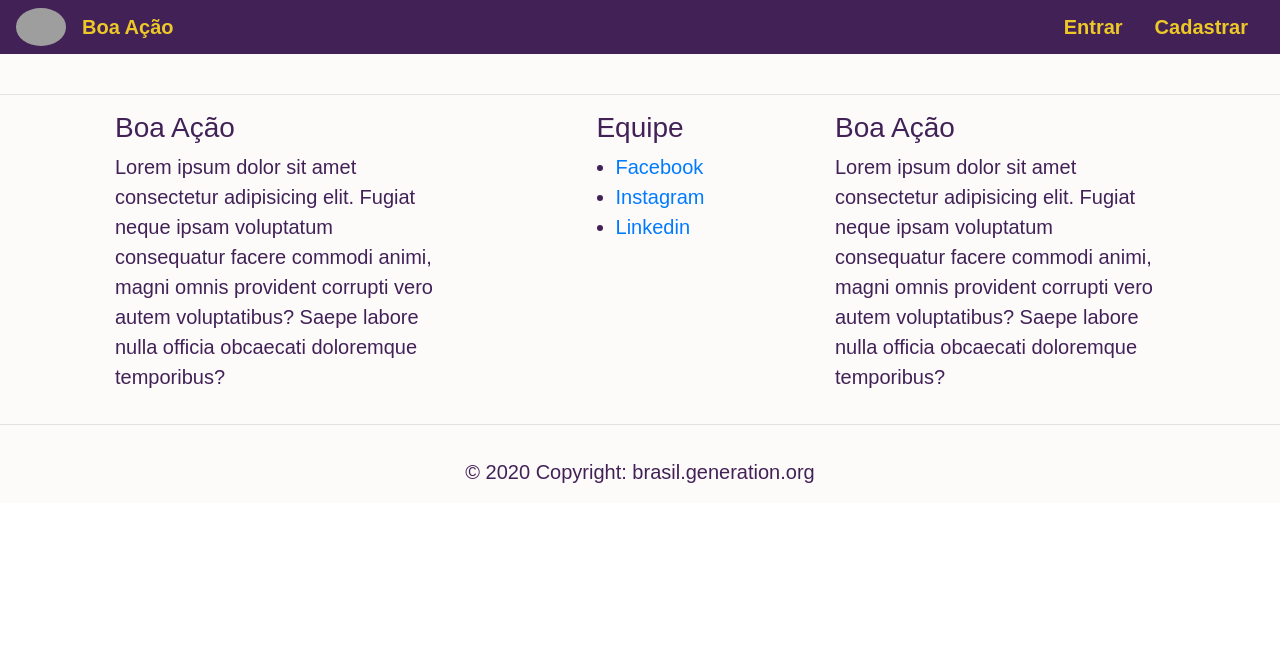
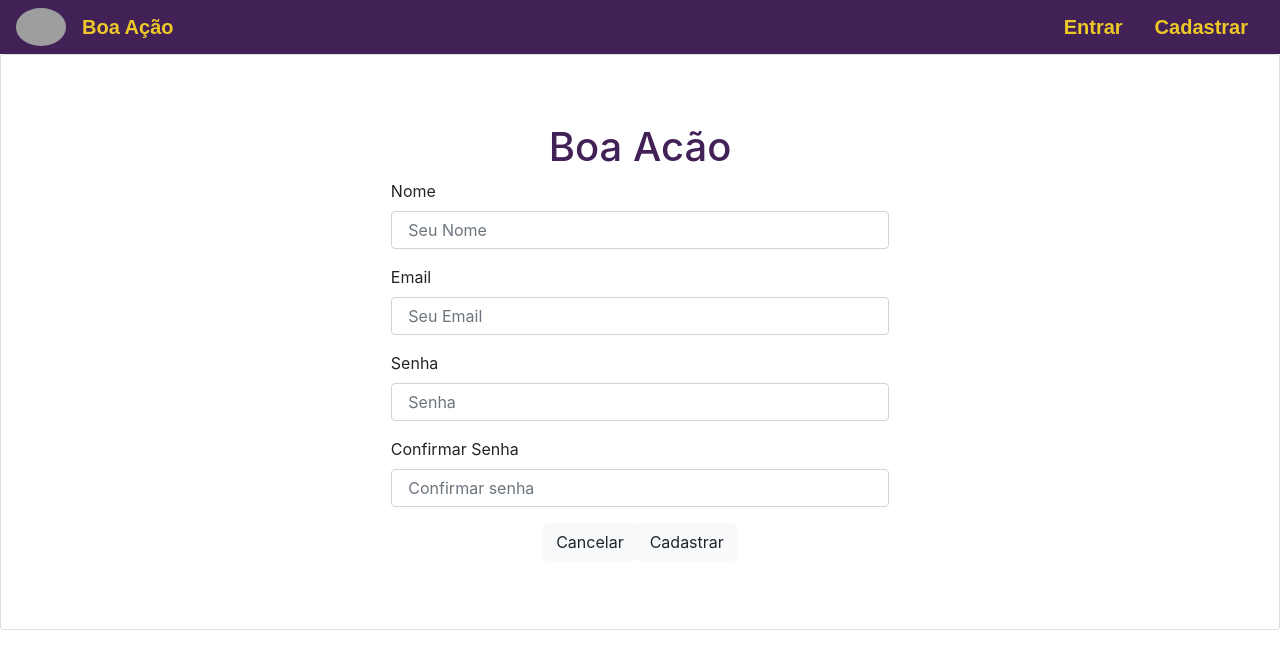
Before and after one commit to andcoelho/BoaAcaoFront, an Angular app: page / in a window 1280 px wide. Shown: the top 668 px of the page. Built offline with nearby package versions, Linux system fonts and the light colour scheme; grey boxes are pictures that could not be loaded.

Commit message:
Cadrastro

```diff
--- a/src/app/app.component.html
+++ b/src/app/app.component.html
@@ -1,2 +1,3 @@
+
 <app-menu></app-menu>
-<app-rodape></app-rodape>
+<app-cadrastrar></app-cadrastrar>
--- a/src/app/app.module.ts
+++ b/src/app/app.module.ts
@@ -5,12 +5,14 @@ import { AppRoutingModule } from './app-routing.module';
 import { AppComponent } from './app.component';
 import { MenuComponent } from './menu/menu.component';
 import { RodapeComponent } from './rodape/rodape.component';
+import { CadrastrarComponent } from './cadrastrar/cadrastrar.component';
 
 @NgModule({
   declarations: [
     AppComponent,
     MenuComponent,
-    RodapeComponent
+    RodapeComponent,
+    CadrastrarComponent
   ],
   imports: [
     BrowserModule,
--- /dev/null
+++ b/src/app/cadrastrar/cadrastrar.component.css
@@ -0,0 +1,13 @@
+.bg-navbar{
+    background-color: #422157;
+}
+
+.text-navbar{
+    color: #EDC927;
+    font-family: arial;
+    font-size: 20px;
+}
+
+a{
+    cursor: pointer;
+}
--- /dev/null
+++ b/src/app/cadrastrar/cadrastrar.component.html
@@ -0,0 +1,50 @@
+
+
+<div class="card">
+    <div class="card-body">
+     <div class="row d-flex justify-content-center ">
+
+
+
+                    <div class="col-md-6 mt-5 mb-5">
+
+                        <div class="row d-flex justify-content-center">
+                            <div class="col-md-10">
+
+                    <h1 class="text-center" style="color: #422157;"> Boa Acão </h1>
+
+              <div class="form-group ">
+                <label for="Nome" > Nome</label>
+                <input class="form-control " type="text" name=" usuario" id="usuario "
+                placeholder=" Seu Nome">
+              </div>
+
+              <div class="form-group ">
+                <label for="usuario" > Email</label>
+                <input class="form-control" type="text" name=" Senha" id="Senha "
+                placeholder=" Seu Email">
+                </div>
+
+
+                    <div class="form-group ">
+                        <label for="senhs" > Senha</label>
+                        <input class="form-control" type="password" name=" Senha" id="Senha "
+                        placeholder=" Senha">
+                        </div>
+
+                        <div class="form-group ">
+                            <label for="confirmSenha" > Confirmar Senha</label>
+                            <input class="form-control" type="password" name=" Confirmar Senha" id=" Confirmar Senha "
+                            placeholder=" Confirmar senha">
+                            </div>
+
+    </div>
+  </div>
+  <div class="d-flex justify-content-center">
+    <button type="submit" class="btn btn-light " routerLink='/entrar'> Cancelar </button>
+    <button type="submit" class="btn btn-light "> Cadastrar</button>
+</div>
+
+
+</div>
+</div>
--- /dev/null
+++ b/src/app/cadrastrar/cadrastrar.component.ts
@@ -0,0 +1,15 @@
+import { Component, OnInit } from '@angular/core';
+
+@Component({
+  selector: 'app-cadrastrar',
+  templateUrl: './cadrastrar.component.html',
+  styleUrls: ['./cadrastrar.component.css']
+})
+export class CadrastrarComponent implements OnInit {
+
+  constructor() { }
+
+  ngOnInit(): void {
+  }
+
+}
```
